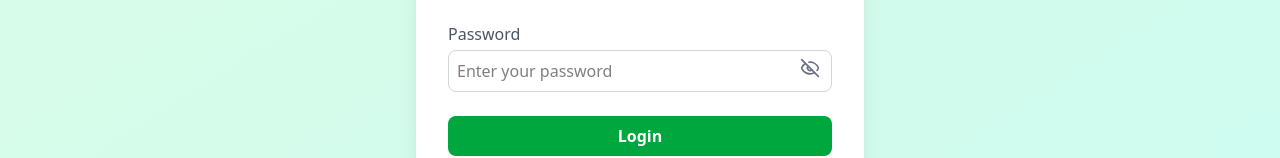
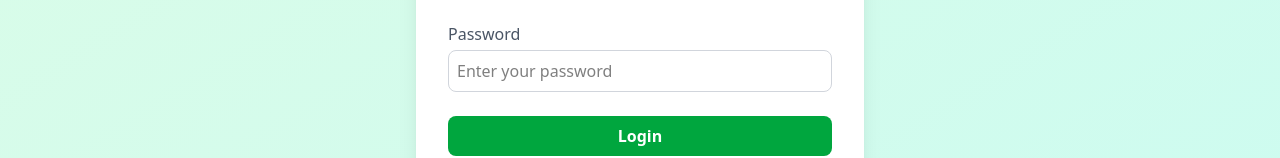
Before and after one commit to VithyaSuriya/Front-End, a React app in the folder registration/: page /login in a window 1280 px wide. Shown: the part 428-586 px from the top of the page. Built offline with nearby package versions, Linux system fonts and the light colour scheme; the HTML template or start-up script is replaced by a standard one.

Commit message:
Edit and Delete features

```diff
--- a/registration/src/components/Login.jsx
+++ b/registration/src/components/Login.jsx
@@ -57,13 +57,7 @@
             required
           />
 
-          <button
-            type="button"
-            onClick={() => setShowPassword(!showPassword)}
-            className="absolute right-3 top-9 text-gray-500 hover:text-gray-700"
-          >
-            {showPassword ? <Eye size={20} /> : <EyeOff size={20} />}
-          </button>
+
         </div>
 
         <button
```
